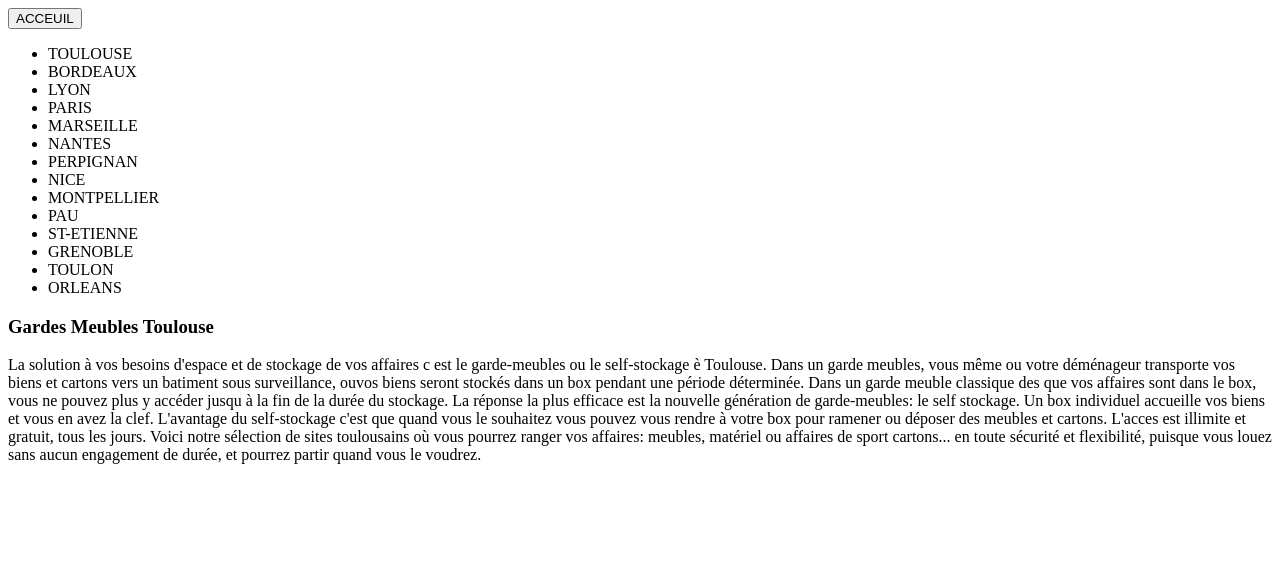
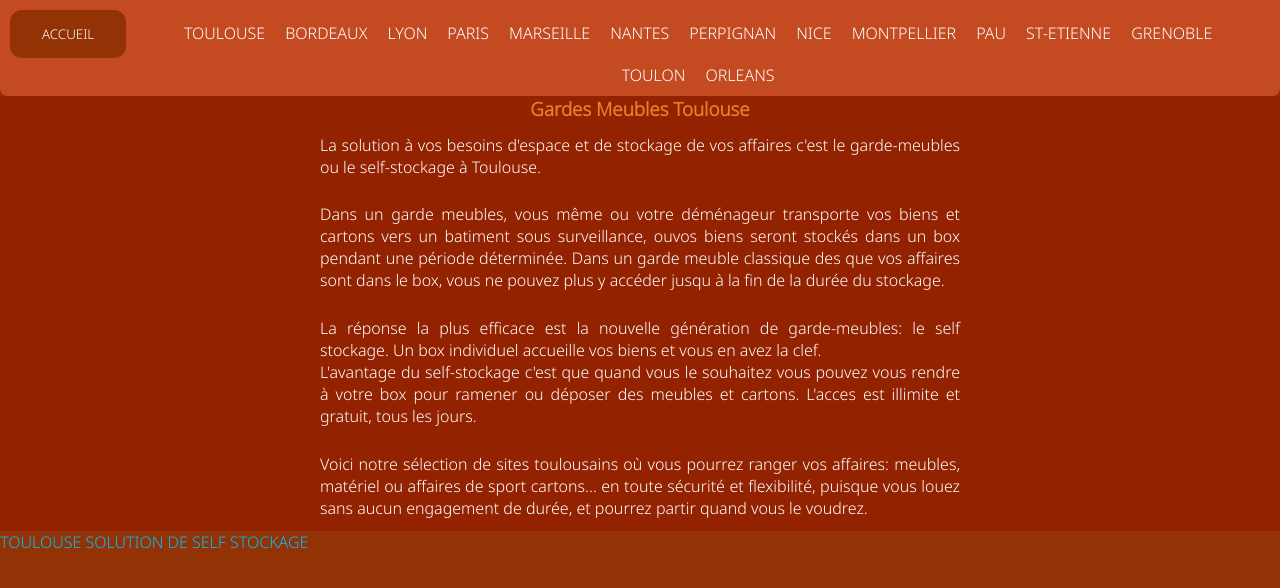
Before and after one commit to GraduationBear/Candidature_Annexx, a plain HTML site: page index.html in a window 1280 px wide. Drawn offline with Linux system fonts and the light colour scheme.

Commit message:
Ajout du style !

```diff
--- a/index.html
+++ b/index.html
@@ -1,13 +1,16 @@
 <!DOCTYPE html>
 <html lang="en">
 <head>
+
     <meta charset="UTF-8">
     <title>SELF-STOCKAGE</title>
+    <script src="app.js" type="text/javascript"></script>
+    <link rel="stylesheet" href="style.css">
 </head>
 <body>
 <header>
     <nav class="nav-bar">
-        <button class="acceuil">ACCEUIL</button>
+        <button class="acceuil">ACCUEIL</button>
         <ul class="nav-list">
             <li class="nav-element"><a class="nav-link">TOULOUSE</a></li>
             <li class="nav-element"><a class="nav-link">BORDEAUX</a></li>
@@ -29,29 +32,39 @@
 </header>
 
 <main>
+    <div class="presentation">
         <h3>Gardes Meubles Toulouse</h3>
         <p>
-        La solution à vos besoins d'espace et de stockage de vos affaires c est le
-        garde-meubles ou le self-stockage è Toulouse.
+            La solution à vos besoins d'espace et de stockage de vos affaires c'est le
+            garde-meubles ou le self-stockage à Toulouse.
+        </p>
+        <p>
             Dans un garde meubles, vous même ou votre déménageur transporte vos
             biens et cartons vers un batiment sous surveillance, ouvos biens seront
             stockés dans un box pendant une période déterminée. Dans un garde
             meuble classique des que vos affaires sont dans le box, vous ne pouvez
             plus y accéder jusqu à la fin de la durée du stockage.
+        </p>
+        <p>
             La réponse la plus efficace est la nouvelle génération de garde-meubles:
             le self stockage. Un box individuel accueille vos biens et vous en avez la
-        clef.
+            clef.<br>
             L'avantage du self-stockage c'est que quand vous le souhaitez vous
             pouvez vous rendre à votre box pour ramener ou déposer des meubles et
             cartons. L'acces est illimite et gratuit, tous les jours.
+        </p>
+        <p>
             Voici notre sélection de sites toulousains où vous pourrez ranger vos affaires: meubles, matériel ou affaires de sport cartons...
             en toute sécurité et flexibilité, puisque vous louez sans aucun engagement de durée, et pourrez partir quand vous le voudrez.
         </p>
-    <div>
+    </div>
+    <div class="magasins">
 
     </div>
 </main>
-
+<footer>
+    <a>TOULOUSE SOLUTION DE SELF STOCKAGE</a>
+</footer>
 
 </body>
 </html>
--- a/style.css
+++ b/style.css
@@ -0,0 +1,85 @@
+@import url('https://fonts.googleapis.com/css2?family=Noto+Sans:wght@300&display=swap');
+
+*{
+    font-family: 'Noto Sans', sans-serif;
+    padding: 0;
+    margin: 0;
+}
+
+body{
+    background-color: #923205;
+}
+
+.nav-bar{
+    display: flex;
+    flex-direction: row;
+    justify-content: space-between;
+    align-items: baseline;
+    padding: 10px;
+    background-color: #c44a21;
+    border-bottom-left-radius: 8px;
+    border-bottom-right-radius: 8px;
+}
+
+.nav-bar button{
+    background-color: #923205;
+    border: none;
+    color: white;
+    padding: 15px 32px;
+    text-align: center;
+    text-decoration: none;
+    display: inline-block;
+    border-radius: 12px;
+    cursor: pointer;
+}
+
+.nav-list{
+    display: flex;
+    flex-direction: row;
+    flex-wrap: wrap;
+    align-items: center;
+    justify-content: center;
+    list-style-type: none;
+    gap: 20px;
+    margin: 0 20px;
+
+}
+
+.nav-link:hover{
+    opacity: 0.3;
+}
+
+.nav-link{
+    transition: all 0.4s cubic-bezier(.84,.21,.23,.76);
+    color:white;
+}
+
+.nav-element{
+    cursor: pointer;
+}
+
+.presentation{
+    background-color: #922200;
+    display: flex;
+    flex-direction: column;
+    align-items: center;
+}
+
+.presentation h3{
+    color: #e87f2a;
+}
+
+.presentation p{
+
+    color:white;
+    text-align: justify;
+    width: 40rem;
+    margin:1%;
+}
+
+
+
+footer a{
+    color: deepskyblue;
+    cursor: pointer;
+}
```
Also changed, not shown: app.js (added). Lines whose indentation alone changed are shown as unchanged.
